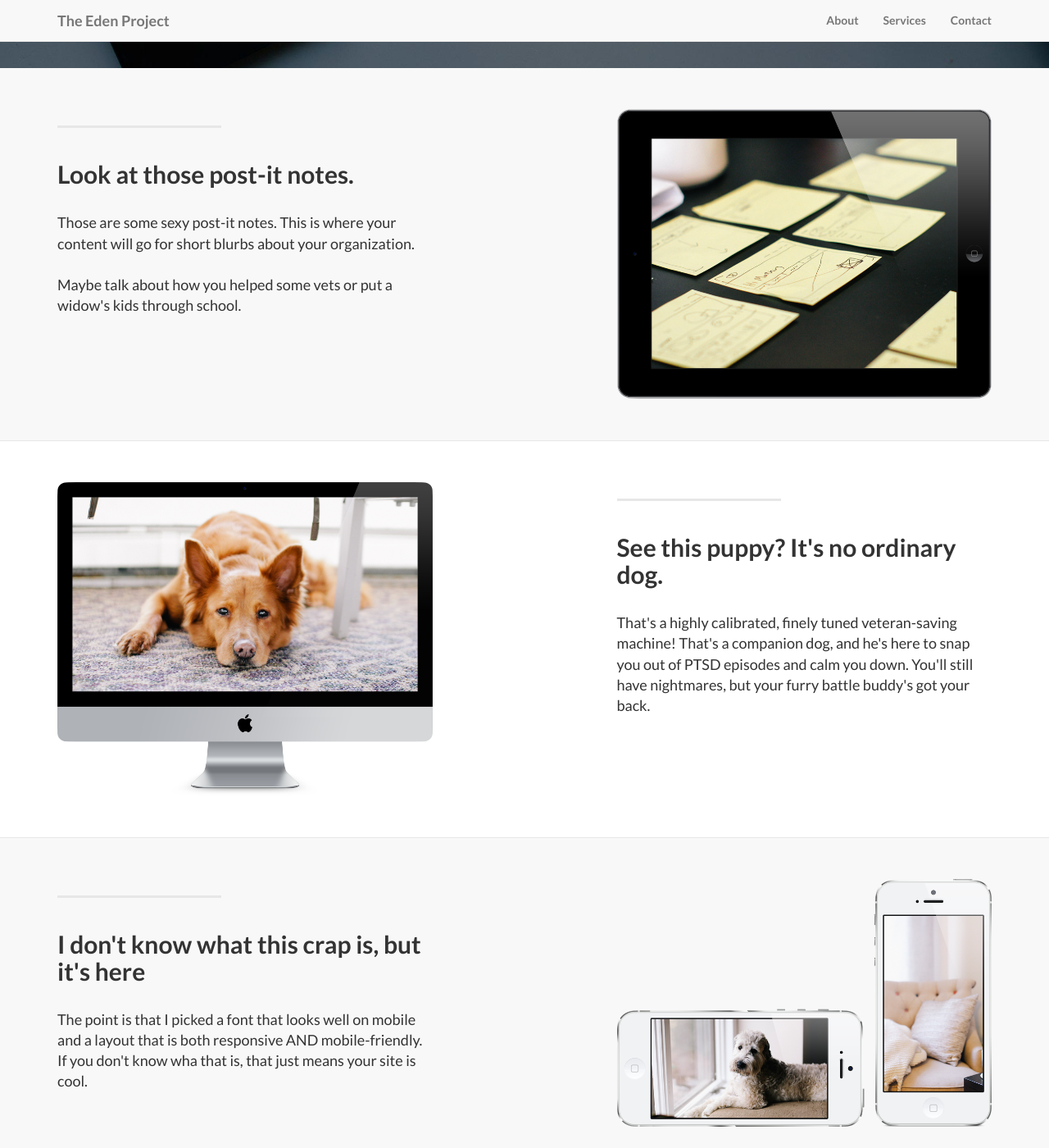
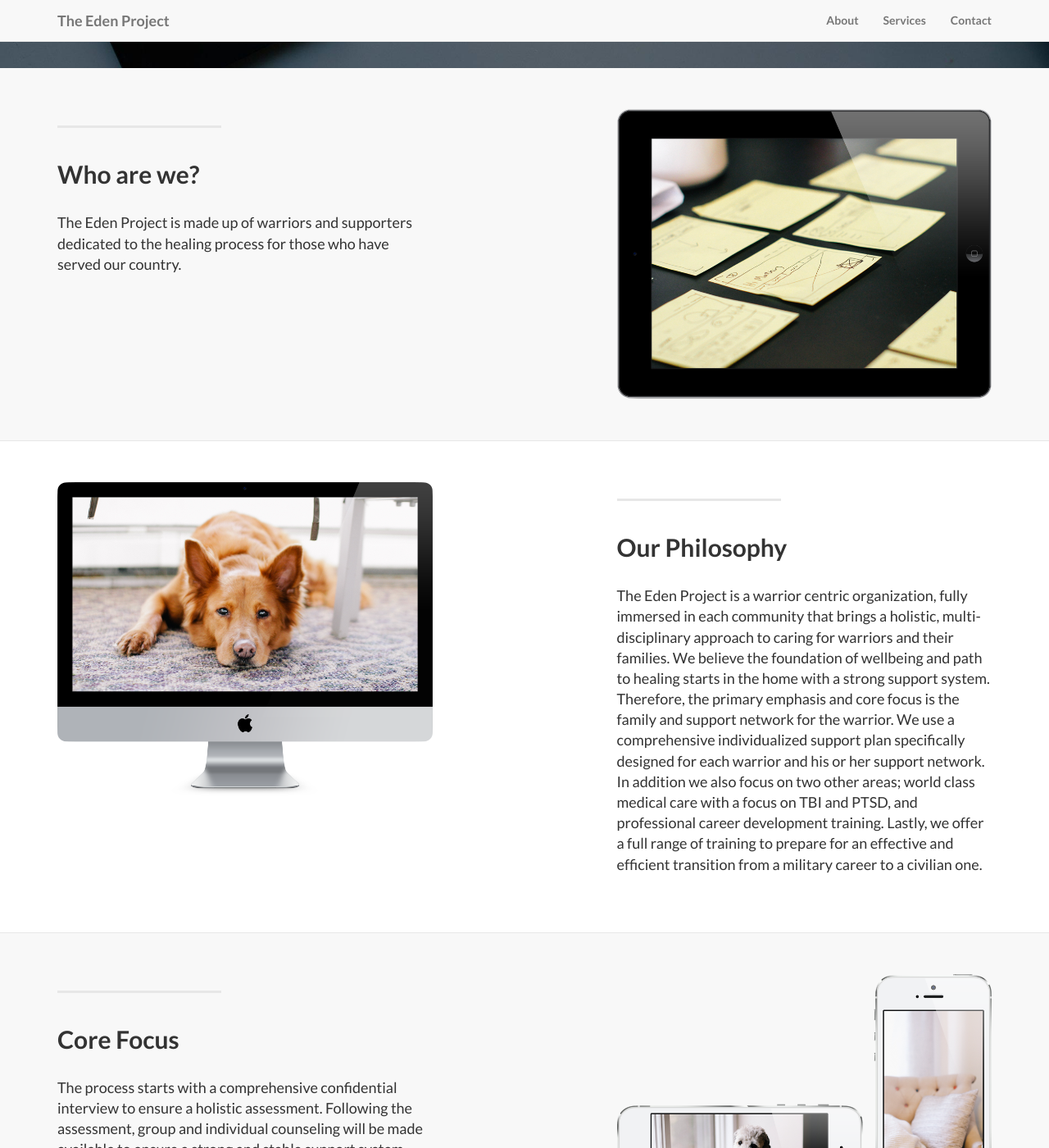
Before and after one commit to bbriggs/eden-project-web, a Jekyll site: the page index.html, which Jekyll copies as it is, in a window 1280 px wide and 1400 px high, scrolled down 694 px. Shown: the whole window at 82% size. Built offline with Jekyll 4.4.1, drawn with Linux system fonts in a browser that asks for light colours; some of the changed text lies outside the part shown.

Commit message:
Add brochure content to major sections

```diff
--- a/index.html
+++ b/index.html
@@ -105,8 +105,8 @@
                 <div class="col-lg-5 col-sm-6">
                     <hr class="section-heading-spacer">
                     <div class="clearfix"></div>
-                    <h2 class="section-heading">Look at those post-it notes.</h2>
-                    <p class="lead">Those are some sexy post-it notes. This is where your content will go for short blurbs about your organization.<br><br>Maybe talk about how you helped some vets or put a widow's kids through school.</p>
+                    <h2 class="section-heading">Who are we?</h2>
+                    <p class="lead">The Eden Project is made up of warriors and supporters dedicated to the healing process for those who have served our country.</p>
                 </div>
                 <div class="col-lg-5 col-lg-offset-2 col-sm-6">
                     <img class="img-responsive" src="img/ipad.png" alt="">
@@ -127,8 +127,8 @@
                 <div class="col-lg-5 col-lg-offset-1 col-sm-push-6  col-sm-6">
                     <hr class="section-heading-spacer">
                     <div class="clearfix"></div>
-                    <h2 class="section-heading">See this puppy? It's no ordinary dog.</h2>
-                    <p class="lead">That's a highly calibrated, finely tuned veteran-saving machine! That's a companion dog, and he's here to snap you out of PTSD episodes and calm you down. You'll still have nightmares, but your furry battle buddy's got your back. </p>
+                    <h2 class="section-heading">Our Philosophy</h2>
+                    <p class="lead">The Eden Project is a warrior centric organization, fully immersed in each community that brings a holistic, multi-disciplinary approach to caring for warriors and their families. We believe the foundation of wellbeing and path to healing starts in the home with a strong support system. Therefore, the primary emphasis and core focus is the family and support network for the warrior. We use a comprehensive individualized support plan specifically designed for each warrior and his or her support network. In addition we also focus on two other areas; world class medical care with a focus on TBI and PTSD, and professional career development training. Lastly, we offer a full range of training to prepare for an effective and efficient transition from a military career to a civilian one.</p>
                 </div>
                 <div class="col-lg-5 col-sm-pull-6  col-sm-6">
                     <img class="img-responsive" src="img/dog.png" alt="">
@@ -149,8 +149,8 @@
                 <div class="col-lg-5 col-sm-6">
                     <hr class="section-heading-spacer">
                     <div class="clearfix"></div>
-                    <h2 class="section-heading">I don't know what this crap is, but it's here</h2>
-                    <p class="lead">The point is that I picked a font that looks well on mobile and a layout that is both responsive AND mobile-friendly. If you don't know wha that is, that just means your site is cool.</p>
+                    <h2 class="section-heading">Core Focus</h2>
+                    <p class="lead">The process starts with a comprehensive confidential interview to ensure a holistic assessment. Following the assessment, group and individual counseling will be made available to ensure a strong and stable support system.</p>
                 </div>
                 <div class="col-lg-5 col-lg-offset-2 col-sm-6">
                     <img class="img-responsive" src="img/phones.png" alt="">
```
